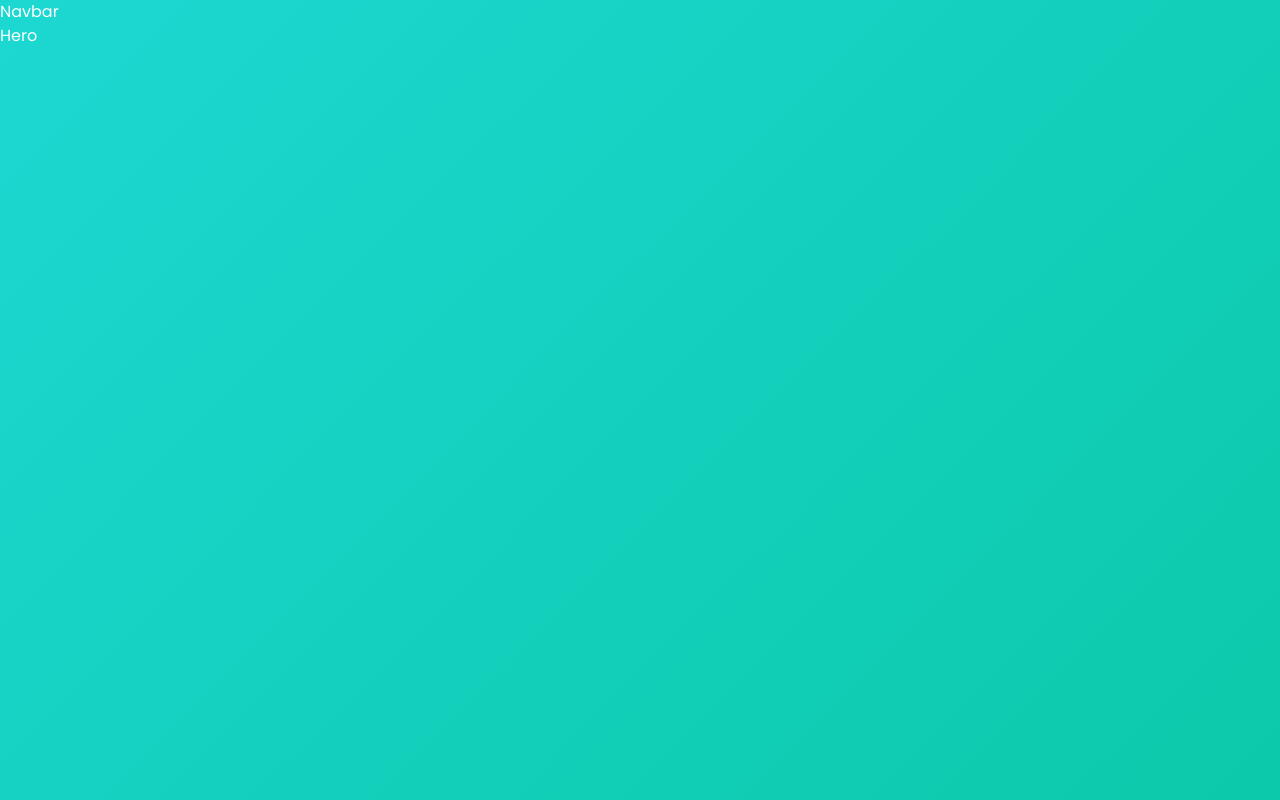
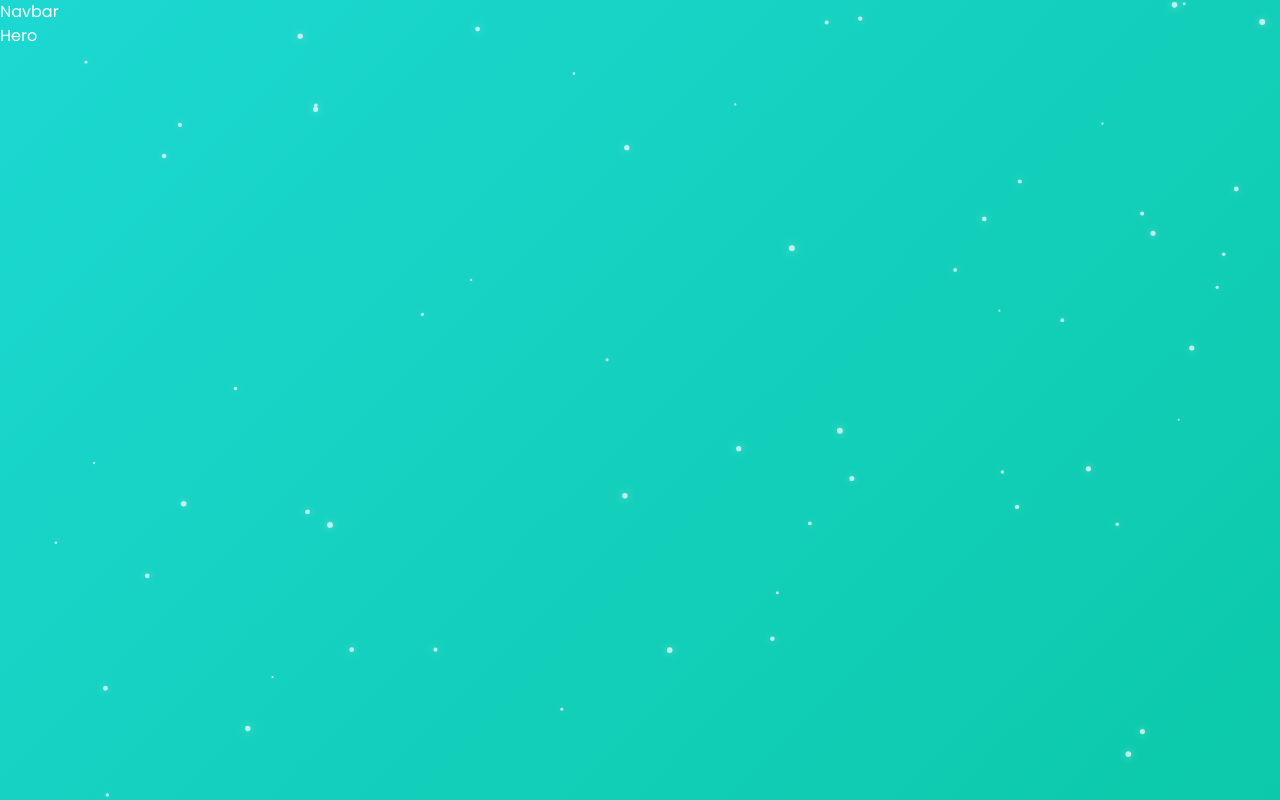
Before and after one commit to Nitu2610/portfolio-2026, a React (Vite) app: page / in a window 1280 px wide. Shown: the top 800 px of the page. Built offline with nearby package versions, Linux system fonts and the light colour scheme.

Commit message:
test: verify particle canvas stacking

```diff
--- a/src/App.tsx
+++ b/src/App.tsx
@@ -1,6 +1,7 @@
 
 
 import { Navbar } from './components/Navbar'
+import { ParticleBackground } from './components/ParticleBackground'
 import { About } from './sections/About'
 import { Contact } from './sections/Contact'
 import { Experience } from './sections/Experience'
@@ -14,6 +15,8 @@ function App() {
 
   return (
     <div className="relative gradient text-white">
+    <ParticleBackground/>
+
     <Navbar/>
     <Hero/>
     <About/>
--- a/src/components/ParticleBackground.tsx
+++ b/src/components/ParticleBackground.tsx
@@ -112,7 +112,7 @@ export const ParticleBackground = () => {
   return (
     <canvas
       ref={canvasRef}
-      className="fixed top-0 left-0 w-full h-full pointer-events-none z-0"
+   className="fixed top-0 left-0 w-full h-full pointer-events-none z-50"
     ></canvas>
   );
 };
```
Also changed, not shown: 4 other files (tests, documents, lock files or other folders).
